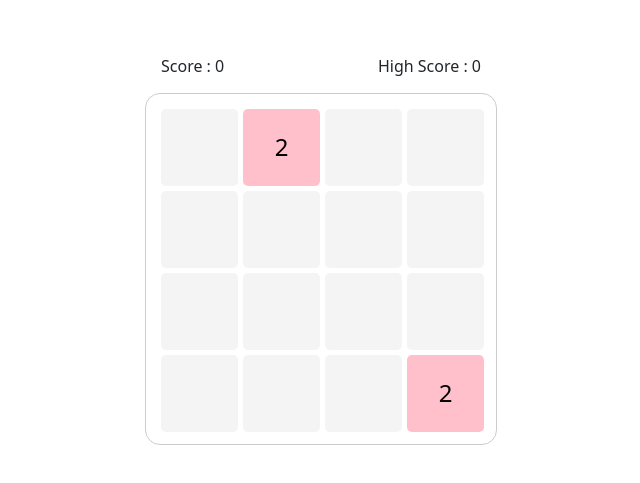
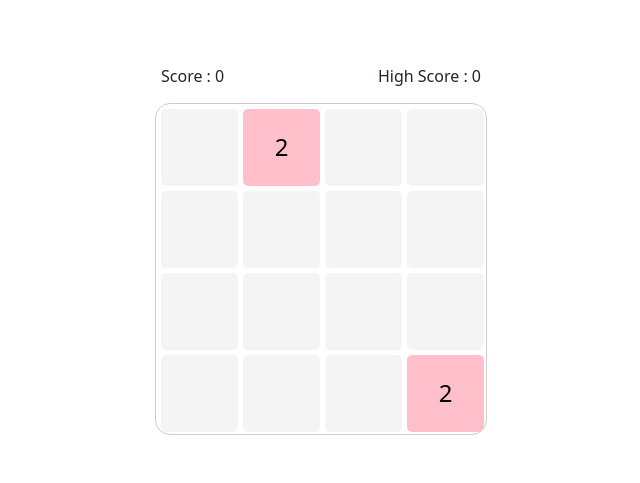
Before and after one commit to SendsTeam/SendsTeam.github.io, a plain HTML site: page index.html in a window 1280 px wide. Shown: the part 151-634 px from the top of the page, without its empty margins (319-959 px from the left). Drawn offline with nearby package versions, Linux system fonts and the light colour scheme.

Commit message:
调整game-container padding为5

```diff
--- a/style.css
+++ b/style.css
@@ -17,7 +17,7 @@ body{
    border: 1px solid #ccc;
    overflow: hidden;
    border-radius: 15px; /* 圆角 */
-   padding: 15px; /* 增加内边距 */
+   padding: 5px; /* 增加内边距 */
 }
 
 body .game-container {
```
